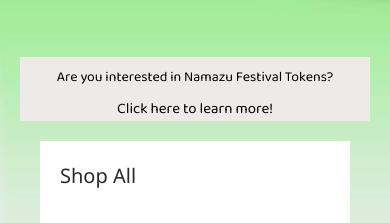
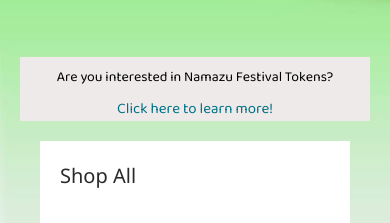
Before and after one commit to lexausart/Sari-Sari, a PHP site: page /index.html in a window 390 px wide. Shown: the part 310-533 px from the top of the page. Run offline with PHP 8.4, Linux system fonts and the light colour scheme; grey boxes are pictures that could not be loaded.

Commit message:
changed link colors

```diff
--- a/style.css
+++ b/style.css
@@ -11,6 +11,10 @@ body {
     width: 100%;
     box-sizing: border-box;
     background-color: #eaeded;
+}
+
+a {
+    color: #007185;
 }
 
 .item {
@@ -929,6 +933,10 @@ i {
         align-items: center;
     }
 
+    a {
+        color: #007185;
+    }
+
     .first {
         width: 100%;
         height: 65px;
```
